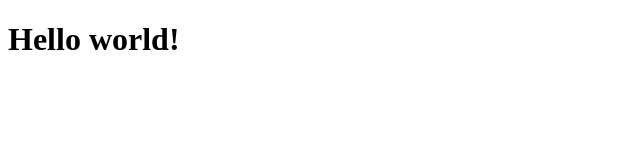
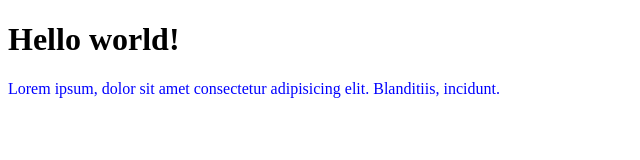
Before and after one commit to michaxxd/Run-is-Live, a website: page index.html in a window 1280 px wide. Shown: the whole page, without its empty margins (0-640 px from the left). Drawn offline with Linux system fonts and the light colour scheme.

Commit message:
Create style.css and section

```diff
--- a/index.html
+++ b/index.html
@@ -5,10 +5,16 @@
     <meta charset="UTF-8">
     <meta name="viewport" content="width=device-width, initial-scale=1.0">
     <title>Run is live</title>
+    <link rel="stylesheet" href="src/css/style.css">
 </head>
 
 <body>
-    <h1>Hello world!</h1>
+    <div class="section">
+        <div class="container">
+            <h1>Hello world!</h1>
+            <p class="blue">Lorem ipsum, dolor sit amet consectetur adipisicing elit. Blanditiis, incidunt.</p>
+        </div>
+    </div>
 </body>
 
 </html>
--- /dev/null
+++ b/src/css/style.css
@@ -0,0 +1,3 @@
+.blue {
+    color: blue;
+}
```
